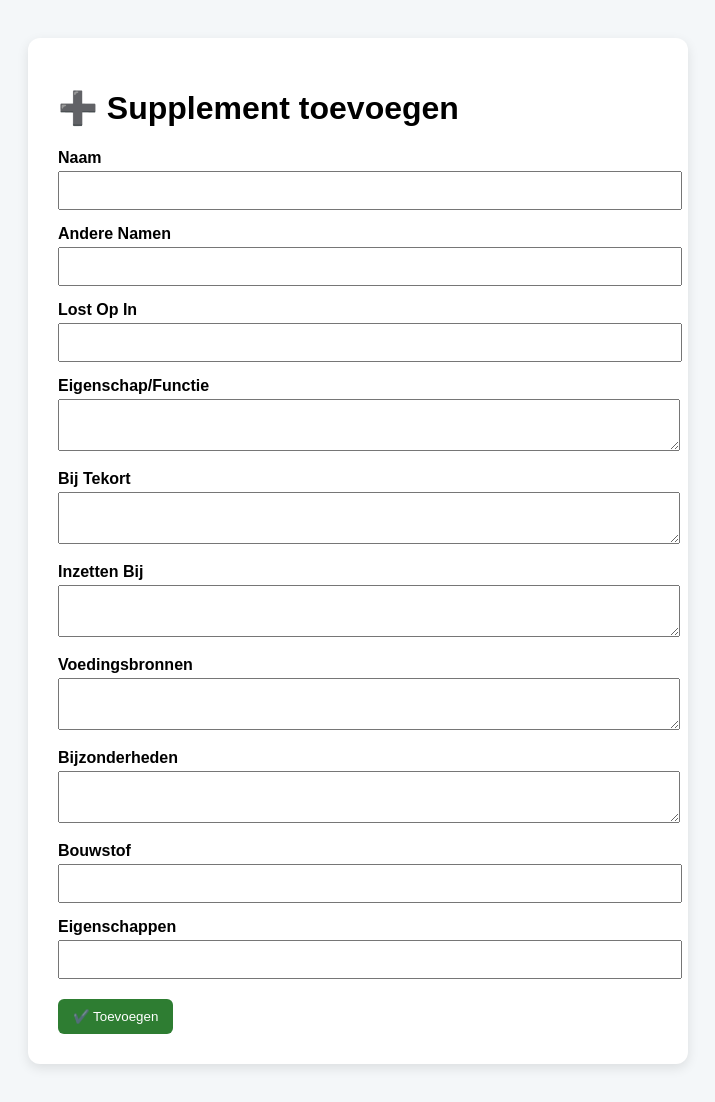
After one commit to Stephankuil/Adelita, a Flask app: page /supplementen/toevoegen in a window 1280 px wide. The commit adds this page. Shown: the whole page, without its empty margins (282-997 px from the left). Run offline with Flask 3, Linux system fonts and the light colour scheme.

Commit message:
nu kun je supplementen toevoegen en verwijderen

```diff
--- a/main.py
+++ b/main.py
@@ -51,4 +51,4 @@ def open_browser():  # Definieer een functie om de browser te openen
 
 if __name__ == "__main__":  # Als dit script direct wordt uitgevoerd...
     threading.Timer(1.25, open_browser).start()  # Wacht 1.25 seconden en open dan de browser
-    app.run()  # Start de Flask-server op poort 5000
+    app.run(debug=True)  # Start de Flask-server op poort 5000
--- a/routes/supplement_routes.py
+++ b/routes/supplement_routes.py
@@ -1,5 +1,5 @@
 import mysql.connector
-from flask import render_template, Blueprint, current_app
+from flask import render_template, Blueprint, current_app,flash, redirect, url_for, session, request
 from dotenv import load_dotenv
 import os
 
@@ -100,3 +100,99 @@ def detail_supplement(id):
         return render_template("supplement_detail.html", supplement=supplement)
     else:
         return "Supplement niet gevonden", 404
+
+@supplement_bp.route("/supplement/<supplement_naam>/verwijderen", methods=["POST"])
+def supplement_verwijderen(supplement_naam):
+    print("Verwijderverzoek ontvangen voor:", supplement_naam)
+
+    conn = mysql.connector.connect(**DB_CONFIG)
+    cursor = conn.cursor(buffered=True)
+
+
+    try:
+        # Zoek het ID van het supplement
+        cursor.execute("SELECT id FROM supplementen WHERE naam = %s", (supplement_naam,))
+        result = cursor.fetchone()
+        print("Zoekresultaat:", result)
+
+        if result:
+            supplement_id = result[0]
+
+            # Verwijder het supplement
+            cursor.execute("DELETE FROM supplementen WHERE id = %s", (supplement_id,))
+            conn.commit()
+            print(f"Supplement '{supplement_naam}' met ID {supplement_id} verwijderd.")
+            flash(f"Supplement '{supplement_naam}' is verwijderd.")
+        else:
+            print(f"Supplement '{supplement_naam}' niet gevonden in de database.")
+            flash(f"Supplement '{supplement_naam}' niet gevonden.")
+
+    except Exception as e:
+        conn.rollback()
+        print("Fout tijdens verwijderen:", e)
+        flash(f"Verwijderen mislukt: {e}")
+    finally:
+        cursor.close()
+        conn.close()
+
+    return redirect(url_for("supplement_bp.toon_supplementen"))
+
+
+
+# In supplement_routes.py of je blueprintbestand
+@supplement_bp.route("/toevoegen", methods=["GET", "POST"])
+
+def supplement_toevoegen():
+    print("Formulier is verzonden!")
+
+    if request.method == "POST":
+        print("Naam:", request.form.get("naam"))
+        print("Andere Namen:", request.form.get("andere_namen"))
+        print("Lost Op In:", request.form.get("lost_op_in"))
+        print("Functie:", request.form.get("functie"))
+        print("Bij Tekort:", request.form.get("bij_tekort"))
+        print("Inzetten Bij:", request.form.get("inzetten_bij"))
+        print("Voedingsbronnen:", request.form.get("voedingsbronnen"))
+        print("Bijzonderheden:", request.form.get("bijzonderheden"))
+        print("Bouwstof:", request.form.get("bouwstof"))
+        print("Eigenschappen:", request.form.get("eigenschappen"))
+
+        naam = request.form.get("naam")
+        andere_namen = request.form.get("andere_namen")
+        lost_op_in = request.form.get("lost_op_in")
+        functie = request.form.get("functie")
+        bij_tekort = request.form.get("bij_tekort")
+        inzetten_bij = request.form.get("inzetten_bij")
+        voedingsbronnen = request.form.get("voedingsbronnen")
+        bijzonderheden = request.form.get("bijzonderheden")
+        bouwstof = request.form.get("bouwstof")
+        eigenschappen = request.form.get("eigenschappen")
+
+        conn = mysql.connector.connect(**DB_CONFIG)
+        cursor = conn.cursor()
+
+        try:
+            cursor.execute("""
+                INSERT INTO supplementen
+                (naam, andere_namen, lost_op_in, eigenschap_functie, bij_tekort, inzetten_bij, voedingsbronnen, bijzonderheden, bouwstof, eigenschappen)
+                VALUES (%s, %s, %s, %s, %s, %s, %s, %s, %s, %s)
+            """, (
+                naam, andere_namen, lost_op_in, functie, bij_tekort,
+                inzetten_bij, voedingsbronnen, bijzonderheden, bouwstof, eigenschappen
+            ))
+
+            conn.commit()
+            print(" Supplement toegevoegd:", naam)
+            flash(f" Supplement '{naam}' toegevoegd.")
+            return redirect(url_for("supplement_bp.toon_supplementen"))
+
+        except Exception as e:
+            conn.rollback()
+            print(" Fout bij toevoegen:", e)  # <- DIT is wat je nodig hebt
+            flash(f" Fout bij toevoegen: {e}")
+
+        finally:
+            cursor.close()
+            conn.close()
+
+    return render_template("supplement_toevoegen.html")
--- a/templates/supplement_detail.html
+++ b/templates/supplement_detail.html
@@ -67,6 +67,10 @@
 </head>
 
 <body>
+<form action="{{ url_for('supplement_bp.supplement_verwijderen', supplement_naam=supplement['naam']) }}" method="POST" onsubmit="return confirm('Weet je zeker dat je dit supplement wilt verwijderen?');">
+    <button type="submit">🗑️ Verwijder</button>
+</form>
+
 
     <h1>{{ supplement['naam'] }}</h1> <!-- Titel van de pagina, met de naam van het supplement -->
 
--- /dev/null
+++ b/templates/supplement_toevoegen.html
@@ -0,0 +1,52 @@
+<!DOCTYPE html>
+<html lang="nl">
+<head>
+    <meta charset="UTF-8">
+    <title>Supplement toevoegen</title>
+    <style>
+        body { font-family: Arial, sans-serif; padding: 30px; background-color: #f4f7f9; }
+        .container { max-width: 600px; background: white; padding: 30px; border-radius: 12px; box-shadow: 0 4px 12px rgba(0,0,0,0.1); margin: auto; }
+        label { display: block; margin-top: 15px; font-weight: bold; }
+        input[type="text"], textarea { width: 100%; padding: 10px; margin-top: 4px; }
+        button { margin-top: 20px; padding: 10px 15px; background-color: #2e7d32; color: white; border: none; border-radius: 6px; cursor: pointer; }
+    </style>
+</head>
+<body>
+<div class="container">
+    <h1>➕ Supplement toevoegen</h1>
+    <form method="POST">
+        <label>Naam</label>
+        <input type="text" name="naam" required>
+
+        <label>Andere Namen</label>
+        <input type="text" name="andere_namen">
+
+        <label>Lost Op In</label>
+        <input type="text" name="lost_op_in">
+
+        <label>Eigenschap/Functie</label>
+        <textarea name="functie"></textarea>
+
+        <label>Bij Tekort</label>
+        <textarea name="bij_tekort"></textarea>
+
+        <label>Inzetten Bij</label>
+        <textarea name="inzetten_bij"></textarea>
+
+        <label>Voedingsbronnen</label>
+        <textarea name="voedingsbronnen"></textarea>
+
+        <label>Bijzonderheden</label>
+        <textarea name="bijzonderheden"></textarea>
+
+        <label>Bouwstof</label>
+        <input type="text" name="bouwstof">
+
+        <label>Eigenschappen</label>
+        <input type="text" name="eigenschappen">
+
+        <button type="submit">✔️ Toevoegen</button>
+    </form>
+</div>
+</body>
+</html>
```
Also changed, not shown: templates/supplementen.html (+24 -0 lines).
